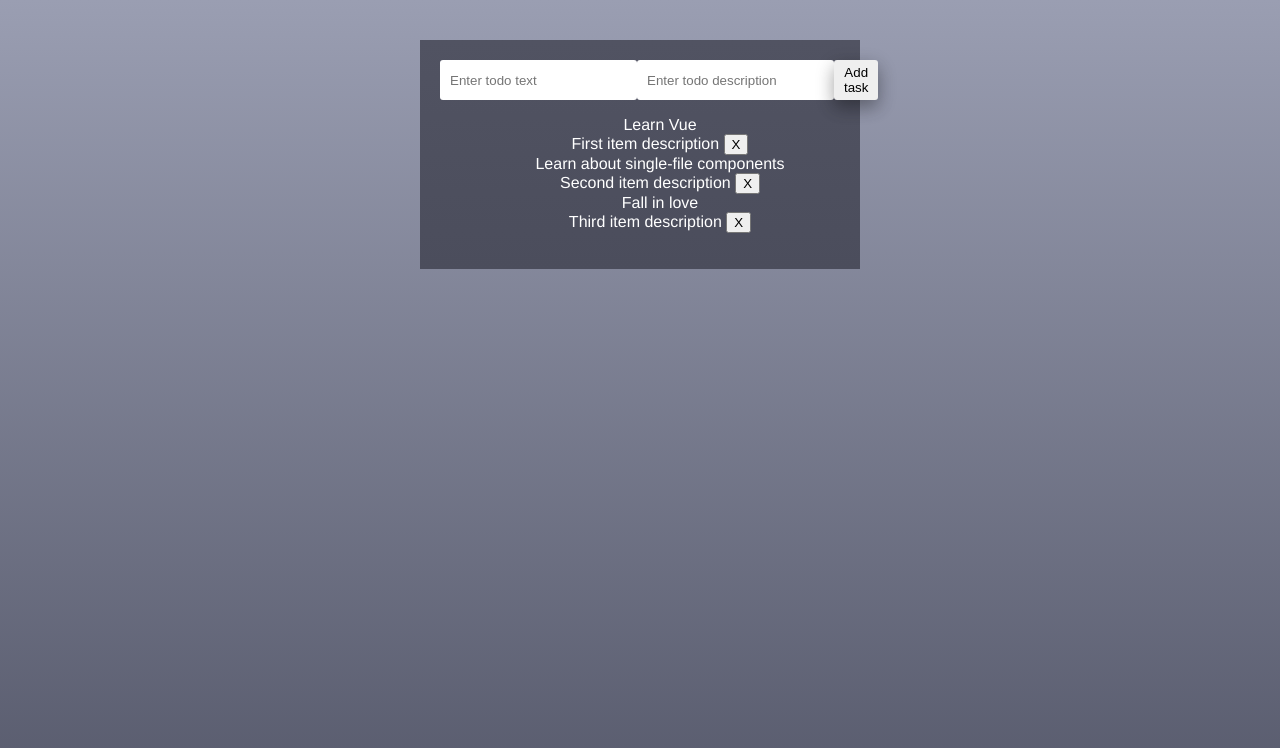
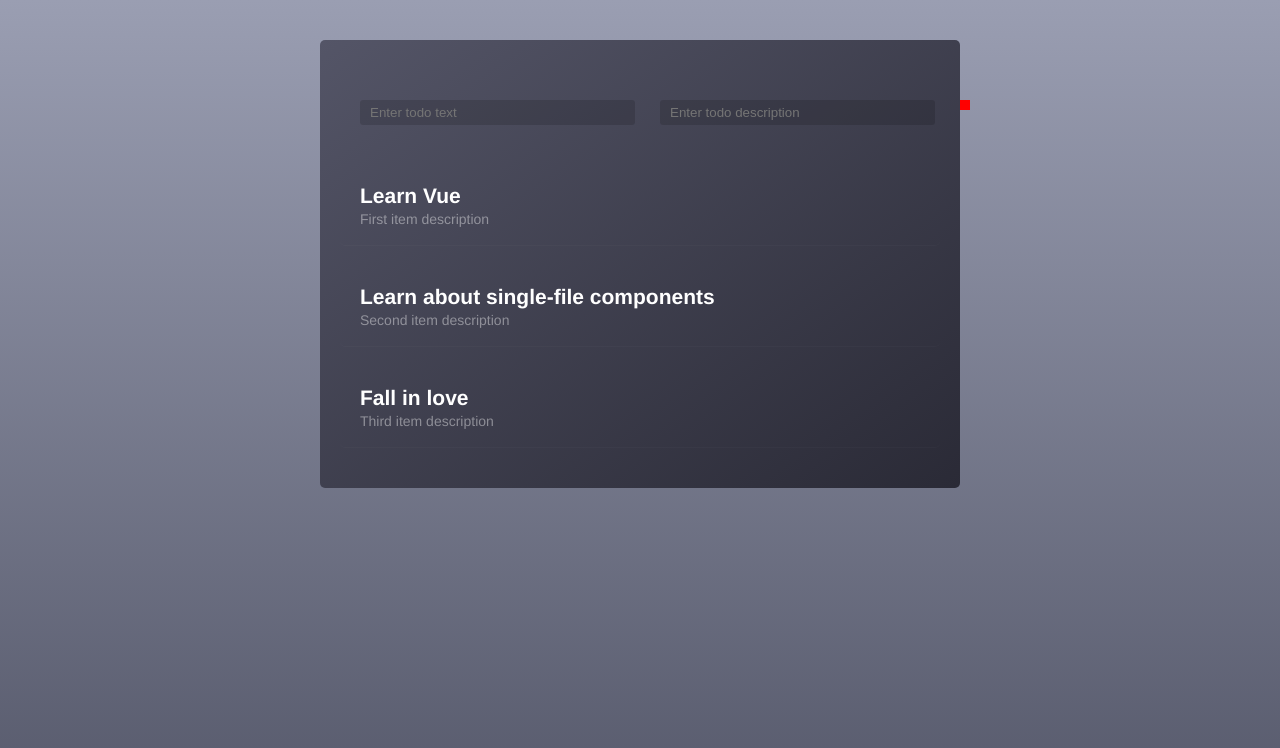
Before and after one commit to dreyhiflden/vuetodo, a Vue app: page / in a window 1280 px wide. Shown: the top 748 px of the page. Built offline with nearby package versions, Linux system fonts and the light colour scheme.

Commit message:
Add working prototype

```diff
--- a/package.json
+++ b/package.json
@@ -18,7 +18,7 @@
     "babel-eslint": "^10.0.1",
     "eslint": "^5.16.0",
     "eslint-plugin-vue": "^5.0.0",
-    "node-sass": "^4.11.0",
+    "node-sass": "^4.12.0",
     "sass-loader": "^7.1.0",
     "vue-template-compiler": "^2.5.21"
   },
--- a/src/App.vue
+++ b/src/App.vue
@@ -19,18 +19,18 @@ export default {
   body {
     background: #9a9eb2;
     background: linear-gradient(to bottom, #9a9eb2 0%,#535668 100%);
-    height: 100vh;
+    min-height: 100vh;
   }
 
 #app {
   font-family: 'Avenir', Helvetica, Arial, sans-serif;
   -webkit-font-smoothing: antialiased;
   -moz-osx-font-smoothing: grayscale;
-  text-align: center;
   color: #fff;
   margin: 40px auto 0 auto;
-  width: 400px;
+  width: 600px;
   padding: 20px;
-  background: linear-gradient(to bottom, #515362 0%,#4b4d5c 100%);
+  border-radius: 5px;
+  background: linear-gradient(145deg, #545567 0%,#2a2a36 100%);;
 }
 </style>
--- /dev/null
+++ b/src/components/AddTaskForm.vue
@@ -0,0 +1,119 @@
+<template>
+  <div class="input-form">
+    <div class="input_container">
+      <input class="input input--title"
+             v-model="newTodoTitle"
+             type="text"
+             maxlength="30"
+             @focus="focused" @blur="blur"
+             placeholder="Enter todo text">
+      <input class="input input--subtitle"
+             v-model="newTodoDescription"
+             type="text"
+             @focus="focused" @blur="blur"
+             maxlength="60"
+             placeholder="Enter todo description">
+<!--      <button class="button" @click="addItem" :disabled="newTodoTitle === null || newTodoTitle.length < 1">Create-->
+<!--        task</button>-->
+    </div>
+  </div>
+</template>
+
+<script>
+  export default {
+    data: function() {
+      return {
+        newTodoTitle: null,
+        newTodoDescription: null,
+      }
+    },
+    methods: {
+      addItem () {
+        let inputData = {
+          text: this.newTodoTitle,
+          descr: this.newTodoDescription,
+        };
+
+        this.$emit('addItem', inputData);
+        this.newTodoTitle = '';
+        this.newTodoDescription = '';
+      },
+      blur(e) {
+        e.currentTarget.style.width = "255px";
+      },
+      focused(e) {
+        e.currentTarget.style.width = "255px";
+      }
+    },
+  }
+</script>
+
+<style scoped>
+  .input-form {
+    position: relative;
+  }
+
+  .input-form::after {
+    content: '';
+    position: absolute;
+    top: 0;
+    left: 620px;
+    right: -20px;
+    bottom: 0;
+    width: 10px;
+    height: 10px;
+    background: red;
+  }
+
+  .input_container {
+    display: grid;
+    grid-template-columns: 50% 50%;
+    grid-gap: 20px;
+    margin: 40px 0 40px 0;
+    padding: 0 20px;
+  }
+
+  .input {
+    padding: 5px 10px;
+    border-radius: 3px;
+    border: 0;
+    transition: width 0.5s;
+    color: rgb(255, 255, 255);
+    background: rgba(0, 0, 0, 0.15);
+  }
+
+  .input--title {
+    width: 255px;
+    /*width: 190px;*/
+  }
+
+  .input--subtitle {
+    width: 255px;
+    /*width: 190px;*/
+  }
+
+  .input:focus {
+    outline: none;
+  }
+
+  .button {
+    border-radius: 3px;
+    border: 0;
+    padding: 5px 10px;
+    box-shadow: 0 8px 16px 0 rgba(0, 0, 0, 0.2), 0 6px 20px 0 rgba(0, 0, 0, 0.19);
+    transition: box-shadow ease-in-out 0.3s;
+  }
+
+  .button:hover {
+    box-shadow: 0 4px 8px 0 rgba(0, 0, 0, 0.2), 0 3px 10px 0 rgba(0, 0, 0, 0.19);
+  }
+
+  .button:active {
+    background: linear-gradient(to bottom, #afd48e 0%,#86c050 100%);
+    color: #fff;
+  }
+
+  .button:focus {
+    outline: none;
+  }
+</style>
--- a/src/components/TodoInput.vue
+++ /dev/null
@@ -1,52 +0,0 @@
-<template>
-  <div class="input_container">
-    <input class="input" type="text" placeholder="Enter todo text">
-    <input class="input" type="text" placeholder="Enter todo description">
-    <button class="button">Add task</button>
-  </div>
-</template>
-
-<script>
-  export default {
-    name: "TodoInput"
-  }
-</script>
-
-<style scoped>
-  .input_container {
-    display: flex;
-    flex-direction: row;
-    justify-content: space-around;
-  }
-
-  .input {
-    padding: 5px 10px;
-    border-radius: 3px;
-    border: 0;
-  }
-
-  .input:focus {
-    outline: none;
-  }
-
-  .button {
-    border-radius: 3px;
-    border: 0;
-    padding: 5px 10px;
-    box-shadow: 0 8px 16px 0 rgba(0, 0, 0, 0.2), 0 6px 20px 0 rgba(0, 0, 0, 0.19);
-    transition: box-shadow ease-in-out 0.3s;
-  }
-
-  .button:hover {
-    box-shadow: 0 4px 8px 0 rgba(0, 0, 0, 0.2), 0 3px 10px 0 rgba(0, 0, 0, 0.19);
-  }
-
-  .button:active {
-    background: linear-gradient(to bottom, #afd48e 0%,#86c050 100%);
-    color: #fff;
-  }
-
-  .button:focus {
-    outline: none;
-  }
-</style>
--- a/src/components/TodoList.vue
+++ b/src/components/TodoList.vue
@@ -1,7 +1,7 @@
 <template>
   <div>
-    <TodoInput />
-    <ul v-if="todos.length">
+    <AddTaskForm @addItem="addTodo" />
+    <ul v-if="todos.length" class="todo-list">
       <TodoListItem
         v-for="todo in todos"
         :key="todo.id"
@@ -17,19 +17,17 @@
 
 <script>
   import TodoListItem from './TodoListItem.vue'
-  import TodoInput from './TodoInput.vue'
+  import AddTaskForm from './AddTaskForm.vue'
 
   let nextTodoId = 1;
 
   export default {
     components: {
       TodoListItem,
-      TodoInput,
+      AddTaskForm,
     },
     data () {
       return {
-        newTodoText: '',
-        newTodoDescr: '',
         todos: [
           {
             id: nextTodoId++,
@@ -50,17 +48,12 @@
       }
     },
     methods: {
-      addTodo () {
-        const trimmedText = this.newTodoText.trim();
-        if (trimmedText) {
-          this.todos.push({
-            id: nextTodoId++,
-            text: trimmedText,
-            descr: newTodoDescr,
-          });
-          this.newTodoText = '';
-          this.newTodoDescr = '';
-        }
+      addTodo (inputData) {
+        this.todos.push({
+          id: nextTodoId++,
+          text: inputData.text,
+          descr: inputData.descr,
+        });
       },
       removeTodo (idToRemove) {
         this.todos = this.todos.filter(todo => {
@@ -70,3 +63,9 @@
     }
   }
 </script>
+
+<style scoped>
+  .todo-list {
+    padding: 0;
+  }
+</style>
--- a/src/components/TodoListItem.vue
+++ b/src/components/TodoListItem.vue
@@ -1,10 +1,29 @@
 <template>
-  <li class="todo-list__item">
-    {{ todo.text }}<br>
-    {{ todo.descr }}
-    <button @click="$emit('remove', todo.id)">
-      X
-    </button>
+  <li class="todo-list__item" @mouseover="isHovered = true" @mouseleave="isHovered = true">
+    <div class="item-content">
+      <p v-if="!isEditing" class="todo-text">{{ todo.text }}</p>
+      <input class="editing-input editing-input--title"
+             v-if="isEditing"
+             maxlength="30"
+             v-model="todo.text"
+             type="text">
+      <p v-if="!isEditing" class="todo-descr">{{ todo.descr }}</p>
+      <input class="editing-input editing-input--subtitle"
+             v-if="isEditing"
+             maxlength="60"
+             v-model="todo.descr"
+             type="text">
+    </div>
+    <div v-show="isHovered" class="hover-details">
+      <div class="hover-details__item">
+        <button class="btn btn--red" @click="$emit('remove', todo.id)">Delete</button>
+      </div>
+      <div class="hover-details__item">
+          <button class="btn btn--green" @click="isEditing = !isEditing">
+            {{ isEditing ? 'Save' : 'Edit' }}
+          </button>
+      </div>
+    </div>
   </li>
 </template>
 
@@ -14,14 +33,131 @@
       todo: {
         type: Object,
         required: true
+      },
+    },
+    data: function() {
+      return {
+        isHovered: false,
+        isEditing: false,
       }
-    }
+    },
   }
 </script>
 
 <style>
   .todo-list__item {
     list-style: none;
-    padding: 0;
+    padding: 10px 0 10px 20px;
+    margin: 0 0 20px 0;
+    border-radius: 5px;
+    border-bottom: 1px solid rgba(255, 255, 255, 0.02);
+    display: flex;
+    justify-content: space-between;
+    height: 60px;
+  }
+
+  .todo-list__item:hover {
+    background: linear-gradient(135deg, #ffffff14 0%, #ffffff03 23%, #ffffff08 100%);
+  }
+
+  .todo-text {
+    margin: 0;
+    font-size: 21px;
+    font-weight: bold;
+    line-height: 1.33;
+  }
+
+  .todo-descr {
+    margin: 0;
+    font-size: 14px;
+    color: rgba(255, 255, 255, 0.41);
+    line-height: 1.33;
+  }
+
+  .hover-details {
+    width: 120px;
+    display: flex;
+    flex-direction: column;
+    justify-content: space-around;
+    position: relative;
+  }
+
+  .hover-details::before {
+    content: '';
+    position: absolute;
+    top: -10px;
+    left: 0;
+    background: rgba(255, 255, 255, 0.02);
+    width: 1px;
+    height: 80px;
+  }
+
+  .hover-details__item {
+    display: flex;
+    justify-content: center;
+    align-items: center;
+    align-content: center;
+    height: 200px;
+    padding: 7px 0 8px 0;
+  }
+
+  .hover-details__item:first-child {
+    margin: 0 0 0 0;
+    border-top-right-radius: 5px;
+    border-bottom: 1px solid rgba(255, 255, 255, 0.02);
+  }
+
+  .hover-details__item:hover {
+    background: rgba(255, 255, 255, 0.02);
+  }
+
+  .btn {
+    background: none;
+    padding: 5px;
+    margin: 0;
+    border: none;
+    color: #fff;
+    font-weight: bold;
+  }
+
+  .btn--green {
+    color: #9DC876;
+  }
+
+  .btn--red {
+    color: #DF5C5E;
+  }
+
+  .item-content {
+    display: flex;
+    flex-direction: column;
+    justify-content: center;
+  }
+
+  .editing-input {
+    padding: 2px;
+    border: 0;
+    width: 455px;
+    background: rgba(0, 0, 0, 0.05);
+  }
+
+  .editing-input--title {
+    color: #fff;
+    font-size: 21px;
+    font-weight: bold;
+    font-style: italic;
+  }
+
+  .editing-input--subtitle {
+    color: rgba(255, 255, 255, 0.41);
+    font-size: 14px;
+    font-style: italic;
+  }
+
+  .fade-enter-active, .fade-leave-active {
+    transition: opacity .5s;
+  }
+  .fade-enter, .fade-leave-to /* .fade-leave-active below version 2.1.8 */ {
+    opacity: 0;
   }
 </style>
```
Also changed, not shown: 1 other file (tests, documents, lock files or other folders).
